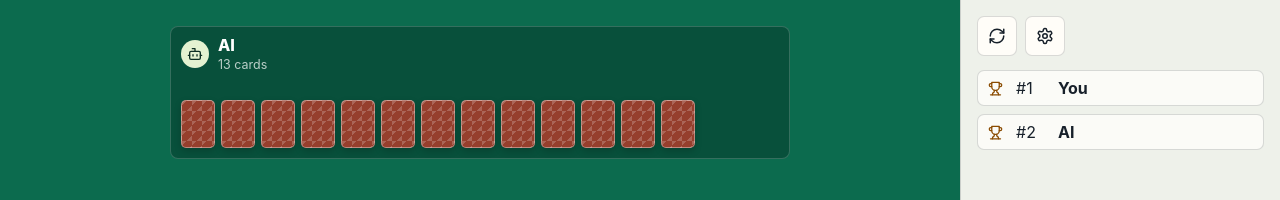
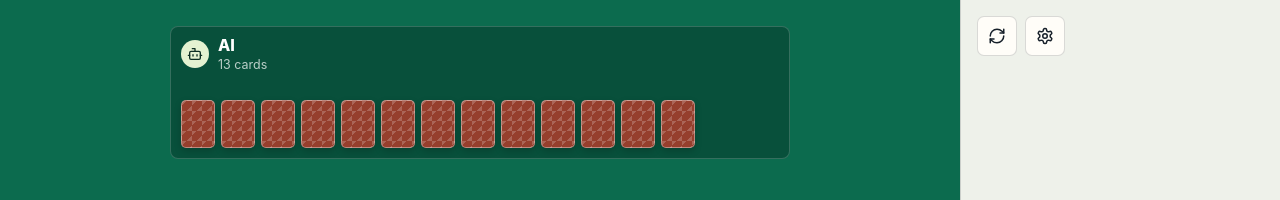
Before and after one commit to kylemcdonald/pusoy-alpha, a React (Vite) app: page / in a window 1280 px wide. Shown: the top 200 px of the page. Built offline with nearby package versions, Linux system fonts and the light colour scheme.

Commit message:
Remove placement scoreboard

```diff
--- a/src/App.tsx
+++ b/src/App.tsx
@@ -6,7 +6,6 @@ import {
   RefreshCw,
   RotateCcw,
   Settings,
-  Trophy,
   Undo2,
   User,
   X
@@ -395,21 +394,6 @@ function Timeline({
   );
 }
 
-function Scoreboard({ state }: { state: GameState }) {
-  const order = placements(state);
-  return (
-    <div className="scoreboard">
-      {order.map((player, index) => (
-        <div className="score-row" key={player}>
-          <Trophy size={15} />
-          <span>#{index + 1}</span>
-          <strong>{PLAYER_LABELS[player]}</strong>
-        </div>
-      ))}
-    </div>
-  );
-}
-
 function turnText(state: GameState, busy: boolean): string {
   if (isTerminal(state)) {
     return placements(state)[0] === HUMAN_PLAYER ? "You win" : "You lose";
@@ -764,7 +748,6 @@ function PlayAgainstAi({
             <Settings size={18} />
           </button>
         </div>
-        <Scoreboard state={game} />
         <Timeline
           busy={busy}
           currentIndex={currentIndex}
--- a/src/styles.css
+++ b/src/styles.css
@@ -435,27 +435,6 @@ button {
   font-size: 0.9rem;
 }
 
-.scoreboard {
-  display: grid;
-  gap: 8px;
-}
-
-.score-row {
-  display: grid;
-  grid-template-columns: 20px 34px 1fr;
-  align-items: center;
-  gap: 8px;
-  min-height: 36px;
-  padding: 0 10px;
-  background: #fbfbf7;
-  border: 1px solid var(--border);
-  border-radius: 7px;
-}
-
-.score-row svg {
-  color: var(--accent-dark);
-}
-
 .timeline {
   list-style: none;
   display: grid;
```
